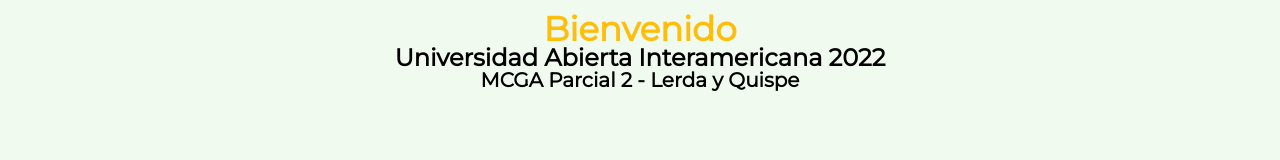
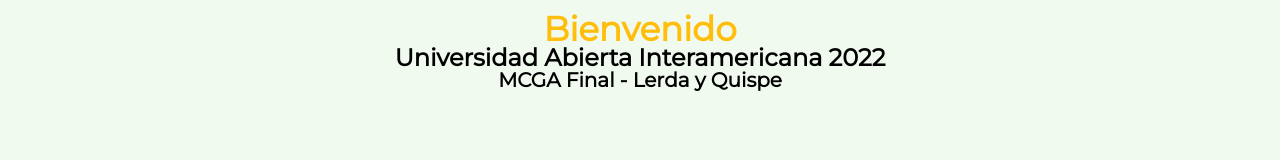
Before and after one commit to hlerda1/mcga-frontend-final, a React (Create React App) app: page / in a window 1280 px wide. Shown: the part 194-354 px from the top of the page. Built offline with nearby package versions, Linux system fonts and the light colour scheme; no server answers.

Commit message:
Update home page and footer link

```diff
--- a/src/App.css
+++ b/src/App.css
@@ -67,6 +67,6 @@
   gap: 1rem;
   flex-flow: column wrap;
   padding: 1rem 2rem;
-  width: 70%;
+  width: 40%;
   margin: auto;
 }
--- a/src/shared/components/Layout/Footer/Footer.js
+++ b/src/shared/components/Layout/Footer/Footer.js
@@ -5,7 +5,7 @@
     <footer className={styles.footer}>
       <section>
         <a
-          href="https://github.com/brquispe/MCGA-parcial-2"
+          href="https://github.com/hlerda1/mcga-frontend-final"
           target="_blank"
           rel="noreferrer"
           className={styles.icon}
--- a/src/shared/pages/Home.js
+++ b/src/shared/pages/Home.js
@@ -6,7 +6,7 @@
   return <div className={styles.home}>
     <h1>Bienvenido</h1>
     <h2>Universidad Abierta Interamericana 2022</h2>
-    <h3>MCGA Parcial 2 - Lerda y Quispe</h3>
+    <h3>MCGA Final - Lerda y Quispe</h3>
   </div>
 };
 
```
